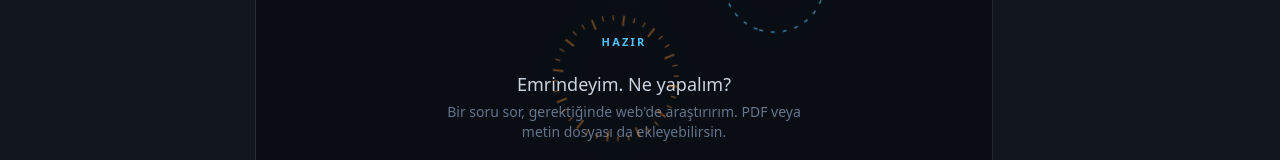
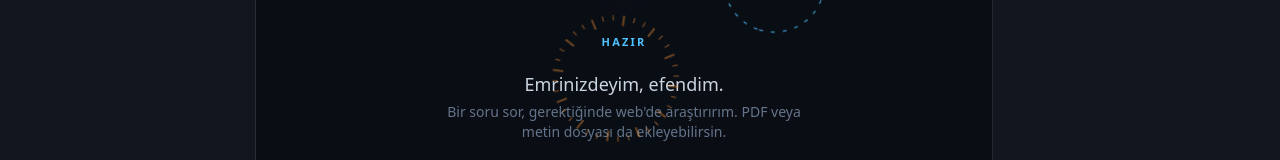
Before and after one commit to tosbikgungormemis-gif/ai-research-assistant, a Next.js app: page / in a window 1280 px wide. Shown: the part 354-514 px from the top of the page. Built offline with nearby package versions, Linux system fonts and the light colour scheme.

Commit message:
Karşılama metnini 'Emrinizdeyim, efendim.' yap
Co-Authored-By: Claude Sonnet 5 <noreply@anthropic.com>
Claude-Session: https://claude.ai/code/session_01SzpKKVsFsHG2kTREbJS4WC

```diff
--- a/app/page.tsx
+++ b/app/page.tsx
@@ -435,7 +435,7 @@ export default function Home() {
             <div className="flex h-full flex-col items-center justify-center text-center">
               <JarvisOrb state={jarvisState} size={132} />
               <p className="mt-5 text-lg font-medium text-slate-300">
-                Emrindeyim. Ne yapalım?
+                Emrinizdeyim, efendim.
               </p>
               <p className="mt-1 max-w-sm text-sm text-slate-500">
                 Bir soru sor, gerektiğinde web&apos;de araştırırım. PDF veya metin dosyası da
```
